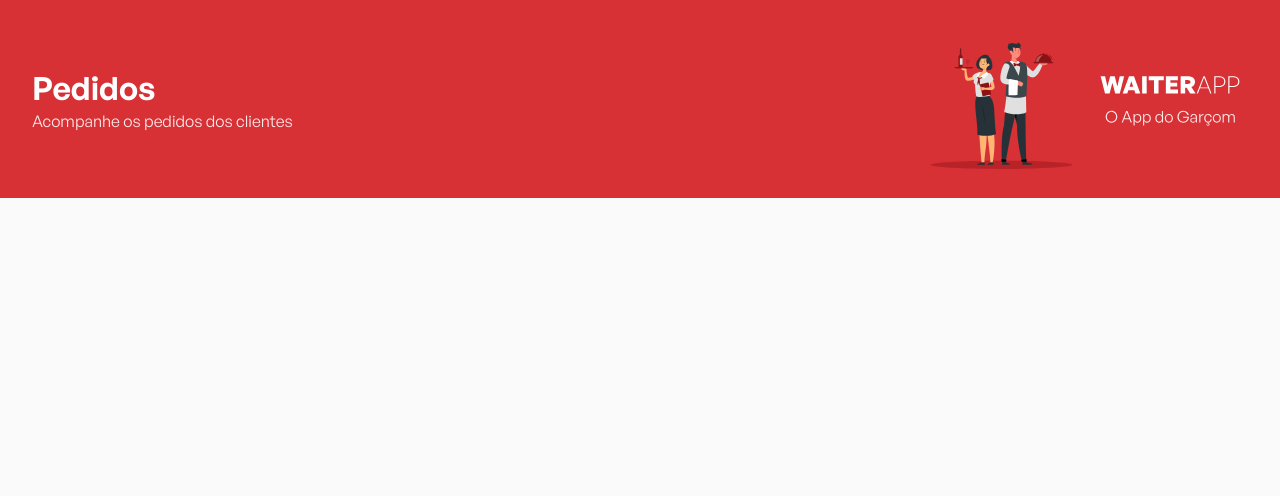
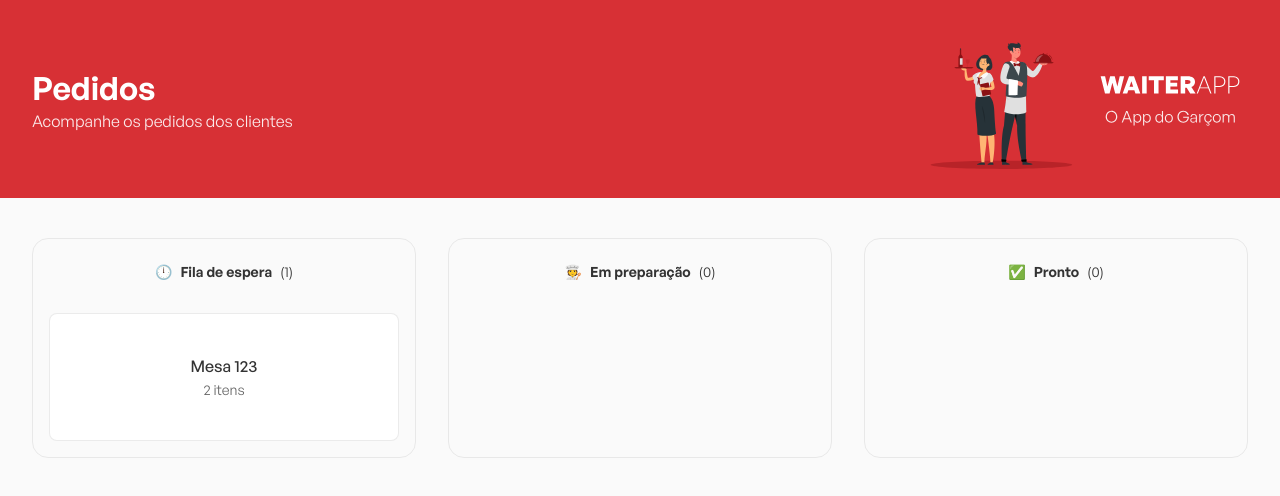
Before and after one commit to zkauansantos/waiterappFE, a React (Vite) app: page / in a window 1280 px wide. Shown: the top 496 px of the page. Built offline with nearby package versions, Linux system fonts and the light colour scheme.

Commit message:
simulating orders and criated Modal of the order

```diff
--- a/src/App.tsx
+++ b/src/App.tsx
@@ -1,4 +1,5 @@
 import Header from './components/Header';
+import Orders from './components/Orders';
 import { GlobalStyles } from './styles/GlobalStyles';
 
 export default function App () {
@@ -6,6 +7,7 @@
 		<>
 			<GlobalStyles  />
 			<Header />
+			<Orders/>
 		</>
 	);
 }
--- /dev/null
+++ b/src/components/OrderModal/index.tsx
@@ -0,0 +1,112 @@
+import { Actions, Container, ContainerOrderDetails, Overlay } from './styles';
+import closeIcon from '../../assets/images/close-icon.svg';
+import { Order } from '../../types/Order';
+import formatCurrency from '../../utils/formatCurrency';
+import { useEffect } from 'react';
+
+interface OrderModal {
+	isVisible: boolean,
+	order : Order | null
+	onCloseModal():  void,
+}
+
+export default function OrderModal ({ isVisible, order, onCloseModal } : OrderModal){
+
+	if(!isVisible || !order){
+		return null;
+	}
+
+	useEffect(() => {
+		function handleCloseModal(event : KeyboardEvent) {
+			if(event.key === 'Escape') {
+				onCloseModal();
+			}
+
+			return;
+		}
+
+		document.addEventListener('keyup', handleCloseModal);
+
+		return () => {
+			document.removeEventListener('keyup', handleCloseModal);
+		};
+	},[onCloseModal]);
+
+	const total = order.products.reduce(
+		(accumulator, { product, quantity }) => {
+			return accumulator + (product.price * quantity);
+		}, 0);
+
+
+	return (
+		<Overlay>
+			<Container >
+				<header>
+					<strong>Mesa {order.table}</strong>
+
+					<button onClick={() => onCloseModal()}>
+						<img src={closeIcon} alt="close" />
+					</button>
+				</header>
+
+				<div className="status-container">
+					<small>Status do Pedido</small>
+					<div>
+						<span>
+							{order.status === 'WAITING' && '🕛'}
+							{order.status === 'IN_PRODUCTION' && '🧑‍🍳'}
+							{order.status === 'DONE' && '✅'}
+						</span>
+
+						<strong>
+							{order.status === 'WAITING' && 'Fila de espera'}
+							{order.status === 'IN_PRODUCTION' && 'Em preparação'}
+							{order.status === 'DONE' && 'Pronto'}
+						</strong>
+					</div>
+				</div>
+				<ContainerOrderDetails>
+					<strong>Itens</strong>
+
+					<div className="order-items">
+						{order.products.map(({ _id, product, quantity }) => (
+							<div key={_id} className="item">
+								<img
+									src={`http://localhost:3001/uploads/${product.imagePath}`}
+									alt={product.name}
+									width='60'
+									height='35.51'
+								/>
+								<span className='quantity'>{quantity}x</span>
+
+								<div className="product-details">
+									<strong>{product.name}</strong>
+									<span>{formatCurrency(product.price)}</span>
+								</div>
+							</div>
+						))}
+					</div>
+
+					<div className="total">
+						<span>Total</span>
+						<strong>{formatCurrency(total)}</strong>
+					</div>
+				</ContainerOrderDetails>
+				<Actions>
+					<button type='button' className='primary'>
+						<span>🧑‍🍳</span>
+						<strong>Iniciar Produção</strong>
+					</button>
+
+					<button
+						type='button'
+						className='secondary'
+						onClick={() => onCloseModal()}
+					>
+						Cancelar Pedido
+					</button>
+				</Actions>
+			</Container>
+		</Overlay>
+	);
+}
--- /dev/null
+++ b/src/components/OrderModal/styles.ts
@@ -0,0 +1,150 @@
+import styled from 'styled-components';
+
+export const Overlay = styled.div`
+	width: 100%;
+	height: 100%;
+	top: 0;
+	left: 0;
+	position: fixed;
+	background: rgba(0,0,0,0.8);
+	backdrop-filter: blur(4.5px);
+	display: flex;
+	justify-content: center;
+	align-items: center;
+`;
+
+
+export const Container = styled.div`
+	padding: 32px;
+	width: 480px;
+	background-color: #fff;
+	border-radius: 12px;
+	display: flex;
+	flex-direction:column;
+
+	header {
+		display: flex;
+		align-items: center;
+		justify-content: space-between;
+
+		strong {
+			font-size: 24px;
+		}
+
+		button {
+			display: flex;
+			background: transparent;
+			border: none;
+		}
+	}
+
+
+	.status-container {
+		margin-top: 32px;
+
+		small {
+			font-size: 14px;
+			color: #333;
+			opacity: 0.8;
+		}
+
+		div {
+			display: flex;
+			gap: 8px;
+			align-items: center;
+			margin-top: 8px;
+		}
+	}
+`;
+
+export const ContainerOrderDetails = styled.div`
+	margin-top: 32px;
+
+	> strong {
+		font-weight: 500;
+		font-size: 14px;
+		opacity: 0.8;
+	}
+
+	.order-items {
+		margin-top: 16px;
+
+		.item {
+			display: flex;
+
+			& + .item {
+				margin-top: 16px;
+			}
+
+			img {
+				border-radius: 6px;
+			}
+
+			.quantity {
+				font-size: 14px;
+				color: #666;
+				display: block;
+				min-width: 20px;
+				margin-left: 8px;
+			}
+
+			.product-details {
+				margin-left: 4px;
+
+				strong {
+					display: block;
+					margin-bottom: 4px;
+				}
+
+				span {
+					font-size: 14px;
+					color: #666;
+				}
+			}
+		}
+	}
+
+	.total {
+		display: flex;
+		align-items: center;
+		justify-content: space-between;
+		margin-top: 24px;
+
+
+		span {
+			font-size: 14px;
+			font-weight: 500;
+			opacity: 0.8;
+		}
+	}
+`;
+
+export const Actions = styled.footer`
+	margin-top: 32px;
+	display: flex;
+	gap: 12px;
+	flex-direction: column;
+
+	button {
+		border: none;
+		border-radius: 48px;
+		padding: 12px 24px;
+	}
+
+	.primary {
+		display: flex;
+		gap: 8px;
+		justify-content: center;
+		align-items: center;
+		background: #333;
+		color: #fff;
+	}
+
+	.secondary {
+		background: transparent;
+		color: #D73035;
+		font-weight: bold;
+		border: 1px solid rgba(204,204,204, 0.6);
+	}
+
+`;
--- /dev/null
+++ b/src/components/Orders/index.tsx
@@ -0,0 +1,53 @@
+import { Container } from './styles';
+import OrdersBoard from '../OrdersBoard';
+import { Order } from '../../types/Order';
+
+const orders: Order[] = [
+	{
+		'_id': '63cfe55e09b4cc2926da1d66',
+		'table': '123',
+		'status': 'WAITING',
+		'products': [
+			{
+				'product': {
+					'name': 'Coca-Cola',
+					'imagePath': '1674493304217-coca-cola.png',
+					'price': 7,
+				},
+				'quantity': 2,
+				'_id': '63cfe55e09b4cc2926da1d67',
+			},
+			{
+				'product': {
+					'name': 'Pizza quatro queijos',
+					'imagePath': '1674490309395-quatro-queijos.png',
+					'price': 40,
+				},
+				'quantity': 2,
+				'_id': '63cffea48d3fc8a5cf91d46c',
+			},
+		],
+	},
+];
+
+export default function Orders () {
+	return (
+		<Container>
+			<OrdersBoard
+				icon="🕛"
+				title="Fila de espera"
+				orders={orders}
+			/>
+			<OrdersBoard
+				icon="🧑‍🍳"
+				title="Em preparação"
+				orders={[]}
+			/>
+			<OrdersBoard
+				icon="✅"
+				title="Pronto"
+				orders={[]}
+			/>
+		</Container>
+	);
+}
--- /dev/null
+++ b/src/components/Orders/styles.ts
@@ -0,0 +1,9 @@
+import styled from 'styled-components';
+
+export const Container = styled.div`
+	width: 100%;
+	max-width: 1216px;
+	margin: 40px auto;
+	display: flex;
+	gap: 32px;
+`;
--- /dev/null
+++ b/src/components/OrdersBoard/index.tsx
@@ -0,0 +1,54 @@
+import { Board, OrdersContainer } from './styles';
+import { Order } from '../../types/Order';
+import { useCallback, useState } from 'react';
+import OrderModal from '../OrderModal';
+
+interface OrdersBoardProps {
+	icon: string,
+	title:string,
+	orders: Order[],
+}
+
+export default function OrdersBoard({ icon, title, orders } :OrdersBoardProps) {
+	const [isModalVisible, setIsModalVisible] = useState<boolean>(false);
+	const [selectedOrder, setSelectedOrder] = useState<null | Order>(null);
+
+	function handleOpenModal(order: Order){
+		setIsModalVisible(true);
+		setSelectedOrder(order);
+	}
+
+	const handleCloseModal = useCallback(() =>{
+		setIsModalVisible(false);
+		setSelectedOrder(null);
+	}, []);
+
+	return (
+		<Board>
+			<header>
+				<span>{icon}</span>
+				<strong>{title}</strong>
+				<span>({orders.length})</span>
+			</header>
+
+			{orders.length > 0 && <OrdersContainer>
+				{orders.map((order) => (
+					<button
+						key={order._id}
+						type='button'
+						onClick={() => handleOpenModal(order)}
+					>
+						<strong>Mesa {order.table}</strong>
+						<span> {order.products.length} itens</span>
+					</button>
+				))}
+			</OrdersContainer>}
+
+			<OrderModal
+				onCloseModal={handleCloseModal}
+				isVisible={isModalVisible}
+				order={selectedOrder}
+			/>
+		</Board>
+	);
+}
--- /dev/null
+++ b/src/components/OrdersBoard/styles.ts
@@ -0,0 +1,53 @@
+import styled from 'styled-components';
+
+export const Board = styled.div`
+	flex:1;
+	padding: 16px;
+	border: 1px solid rgba(204,204,204, 0.4);
+	border-radius: 16px;
+	display: flex;
+	flex-direction: column;
+	align-items: center;
+
+	> header {
+		padding: 8px;
+		font-size: 14px;
+		display: flex;
+		align-items: center;
+		gap: 8px;
+	}
+`;
+
+export const OrdersContainer = styled.div`
+	display: flex;
+	flex-direction: column;
+	width: 100%;
+	margin-top: 24px;
+	gap: 24px;
+
+	button {
+		background: #fff;
+		border-radius: 8px;
+		display: flex;
+		flex-direction: column;
+		justify-content: center;
+		gap: 4px;
+		align-items: center;
+		border: 1px solid rgba(204,204,204, 0.4);
+		height: 128px;
+
+		&:hover{
+			background-color:rgba(204,204,204, 0.4);
+		}
+
+		strong {
+			font-weight: 500;
+		}
+
+		span {
+			font-size: 14px;
+			color: #666;
+		}
+	}
+
+`;
--- /dev/null
+++ b/src/types/Order.ts
@@ -0,0 +1,14 @@
+export interface Order {
+	_id: string,
+	table: string,
+	status: 'WAITING' | 'IN_PRODUCTION' | 'DONE',
+	products: Array<{
+		_id: string,
+		quantity: number,
+		product: {
+			name: string,
+			imagePath: string,
+			price: number,
+		}
+	}>
+}
--- /dev/null
+++ b/src/utils/formatCurrency.ts
@@ -0,0 +1,6 @@
+export default function formatCurrency (value : number) {
+	return new Intl.NumberFormat('pt-br', {
+		style: 'currency',
+		currency: 'BRL',
+	}).format(value);
+}
```
